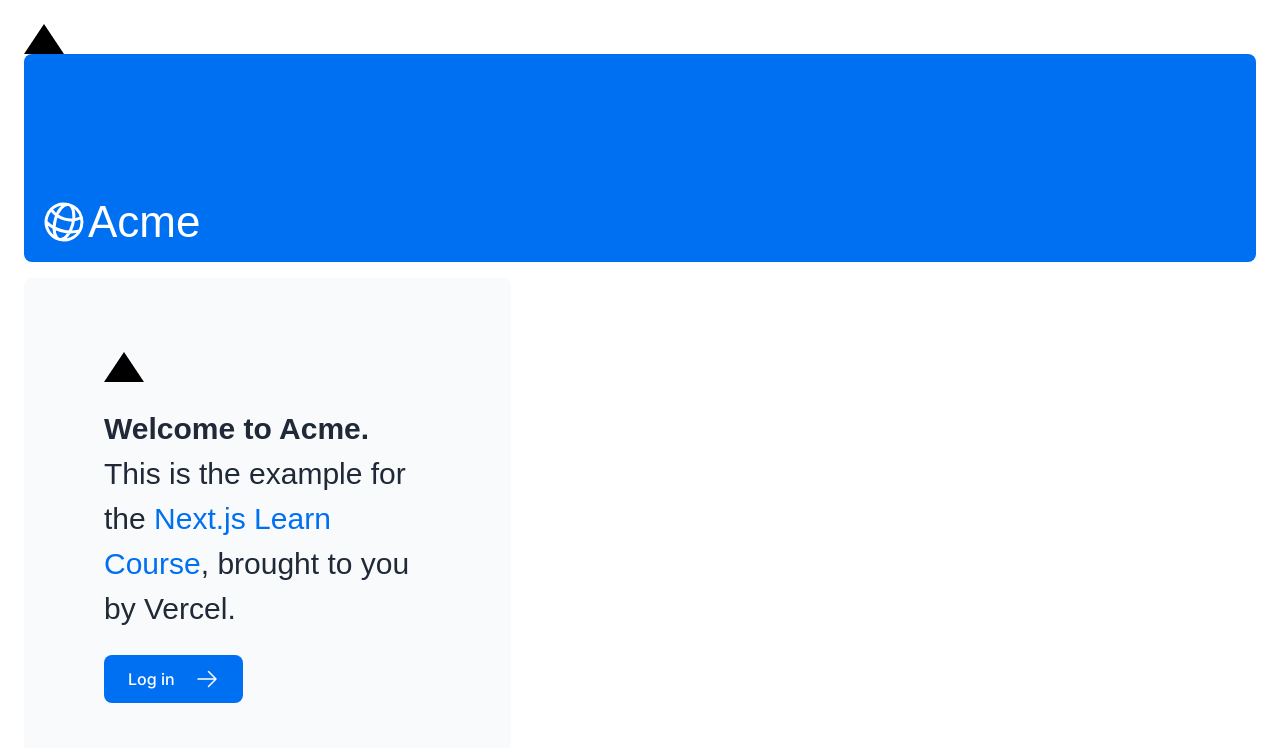
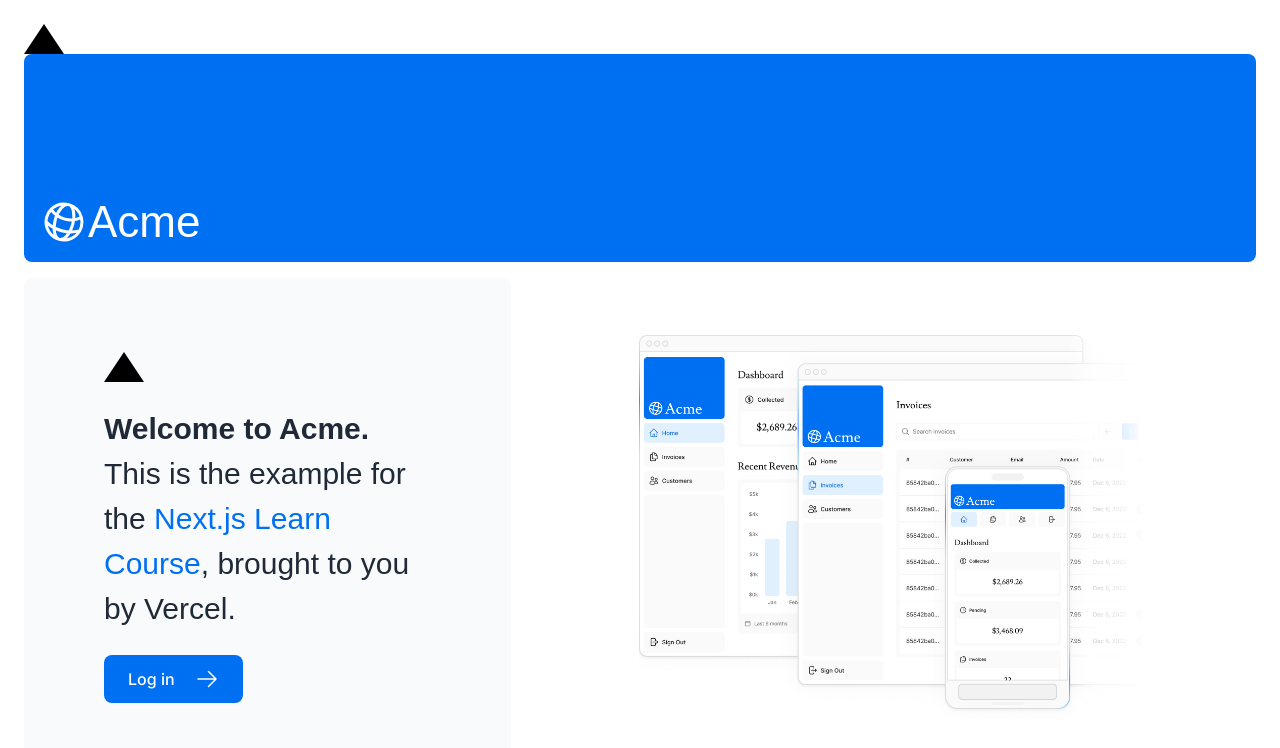
Before and after one commit to ishowman/next-learn, a Next.js app: page / in a window 1280 px wide. Shown: the top 748 px of the page. Built offline with nearby package versions, Linux system fonts and the light colour scheme; a web font is replaced by a local one.

Commit message:
feat: chapter3

```diff
--- /dev/null
+++ b/app/dashboard/page.tsx
@@ -0,0 +1,3 @@
+export default function Page() {
+    return <p>Dashboard Page</p>;
+  }
--- a/app/page.tsx
+++ b/app/page.tsx
@@ -3,6 +3,7 @@
 import Link from 'next/link';
 import styles from '@/app/ui/home.module.css';
 import { lusitana } from '@/app/ui/fonts';
+import Image from 'next/image';
 
 
 export default function Page() {
@@ -34,6 +35,21 @@
         </div>
         <div className="flex items-center justify-center p-6 md:w-3/5 md:px-28 md:py-12">
           {/* Add Hero Images Here */}
+          <Image
+            src="/hero-desktop.png"
+            width={1000}
+            height={760}
+            className="hidden md:block"
+            alt="Screenshots of the dashboard project showing desktop version"
+          />
+          <Image
+            src="/hero-mobile.png"
+            width={560}
+            height={620}
+            className="block md:hidden"
+            alt="Screenshot of the dashboard project showing mobile version"
+          />
+
         </div>
       </div>
     </main>
```
